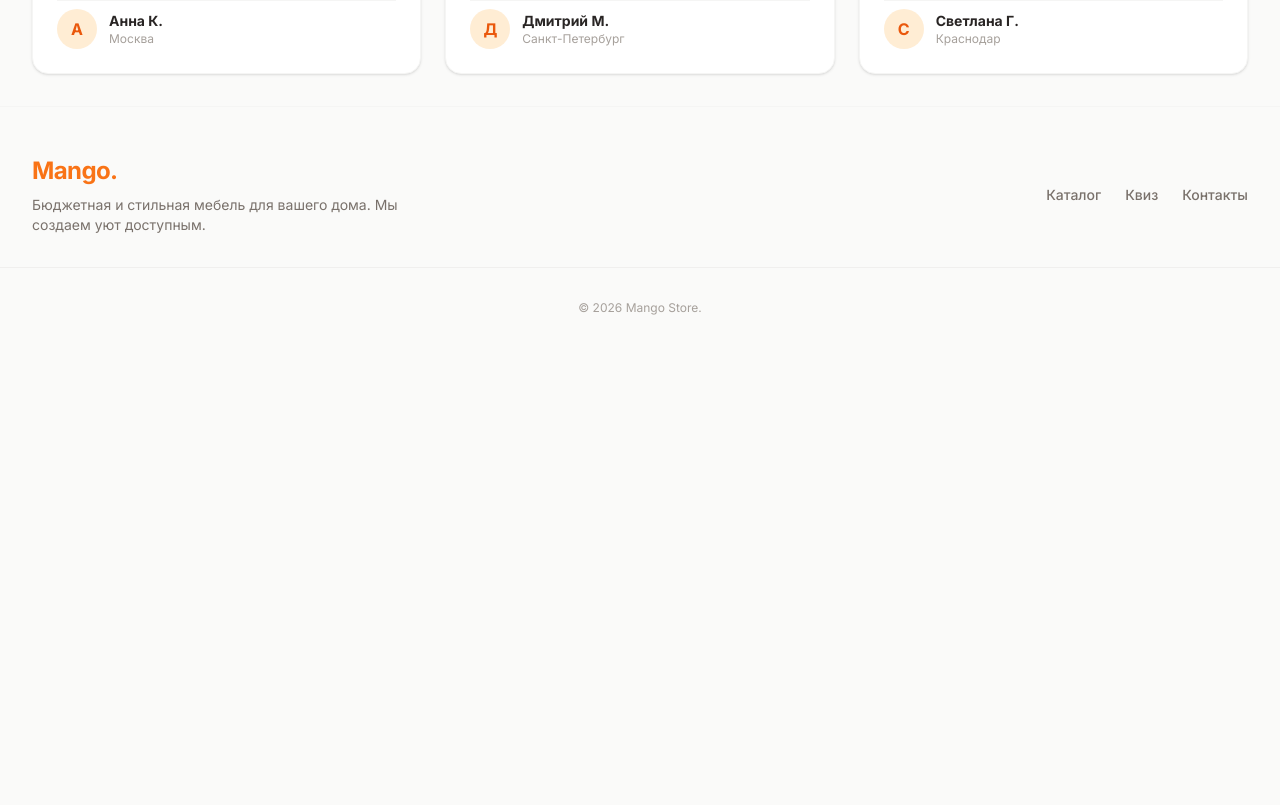
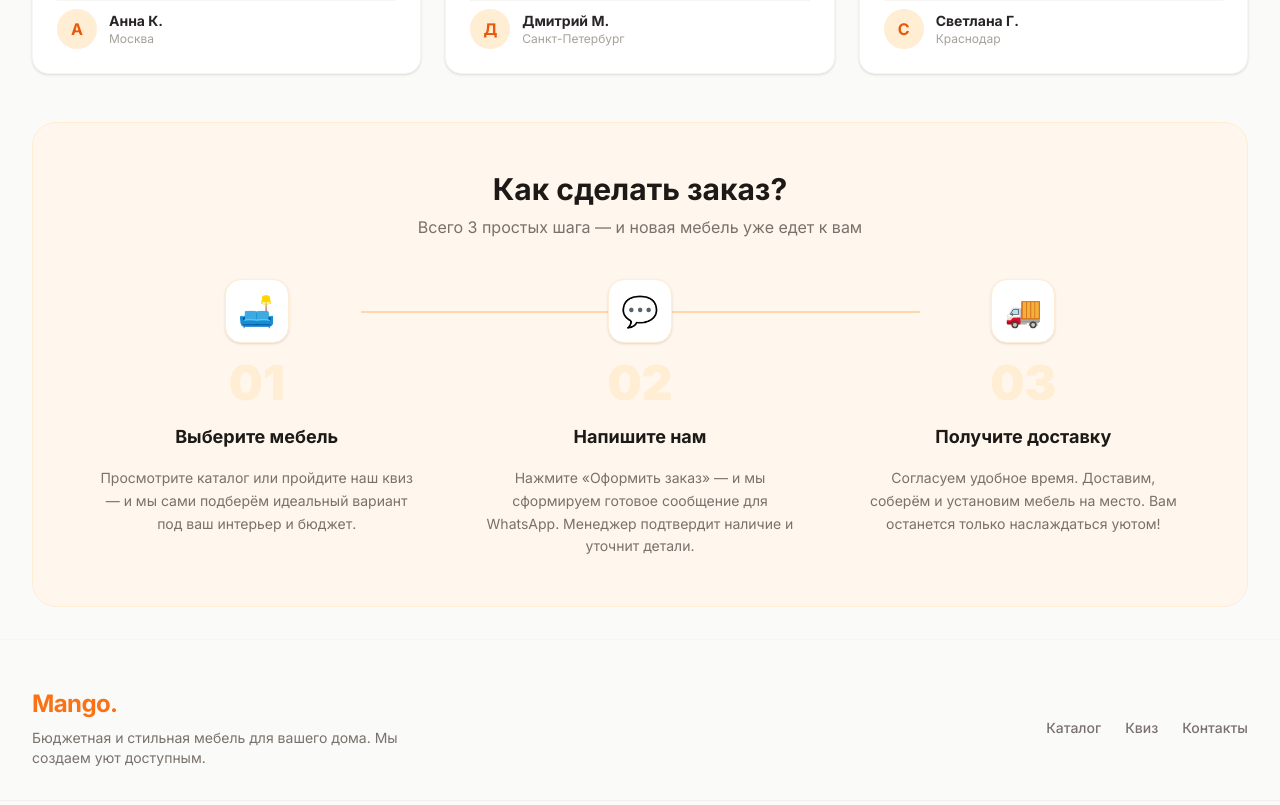
Before and after one commit to Khalimov-Z/mango-store, a Next.js app: page / in a window 1280 px wide. Shown: the part 2380-3185 px from the top of the page. Before the commit the page ends 2744 px from the top, so only its background shows below. Built offline with nearby package versions, Linux system fonts and the light colour scheme.

Commit message:
feat: add 'how it works' section to home page

```diff
--- a/app/page.tsx
+++ b/app/page.tsx
@@ -120,6 +120,52 @@ export default function Home() {
           ))}
         </div>
       </section>
+
+      {/* How it works */}
+      <section className="bg-orange-50 rounded-3xl p-8 sm:p-12 border border-orange-100 space-y-10">
+        <div className="text-center">
+          <h2 className="text-3xl font-bold text-stone-900">Как сделать заказ?</h2>
+          <p className="text-stone-500 mt-2">Всего 3 простых шага — и новая мебель уже едет к вам</p>
+        </div>
+
+        <div className="grid grid-cols-1 md:grid-cols-3 gap-8 relative">
+          {/* Connector line (desktop only) */}
+          <div className="hidden md:block absolute top-8 left-1/4 right-1/4 h-0.5 bg-orange-200 z-0" />
+
+          {[
+            {
+              step: "01",
+              icon: "🛋️",
+              title: "Выберите мебель",
+              desc: "Просмотрите каталог или пройдите наш квиз — и мы сами подберём идеальный вариант под ваш интерьер и бюджет.",
+            },
+            {
+              step: "02",
+              icon: "💬",
+              title: "Напишите нам",
+              desc: "Нажмите «Оформить заказ» — и мы сформируем готовое сообщение для WhatsApp. Менеджер подтвердит наличие и уточнит детали.",
+            },
+            {
+              step: "03",
+              icon: "🚚",
+              title: "Получите доставку",
+              desc: "Согласуем удобное время. Доставим, соберём и установим мебель на место. Вам останется только наслаждаться уютом!",
+            },
+          ].map((item) => (
+            <div key={item.step} className="relative z-10 flex flex-col items-center text-center gap-4">
+              <div className="w-16 h-16 bg-white rounded-2xl shadow-sm border border-orange-100 flex items-center justify-center text-3xl">
+                {item.icon}
+              </div>
+              <div className="absolute -top-2 -right-2 md:static w-7 h-7 bg-orange-500 text-white text-xs font-black rounded-full flex items-center justify-center md:hidden">
+                {item.step}
+              </div>
+              <span className="hidden md:block text-5xl font-black text-orange-100 leading-none">{item.step}</span>
+              <h3 className="font-bold text-lg text-stone-900">{item.title}</h3>
+              <p className="text-stone-500 text-sm leading-relaxed max-w-xs">{item.desc}</p>
+            </div>
+          ))}
+        </div>
+      </section>
     </div>
   );
 }
```
